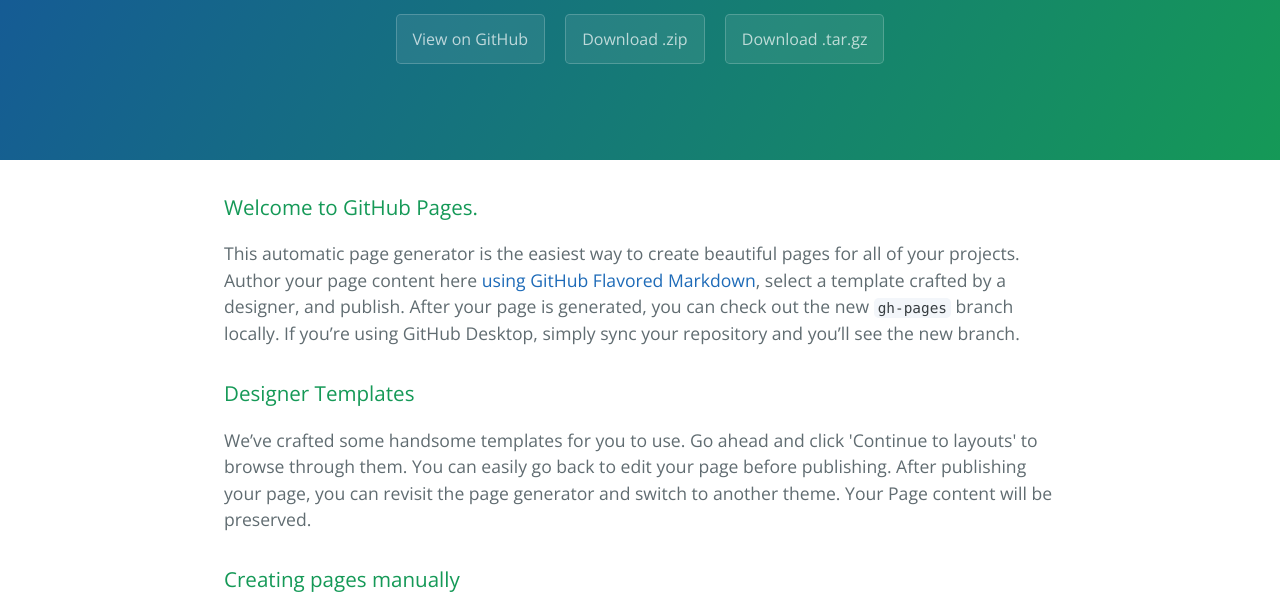
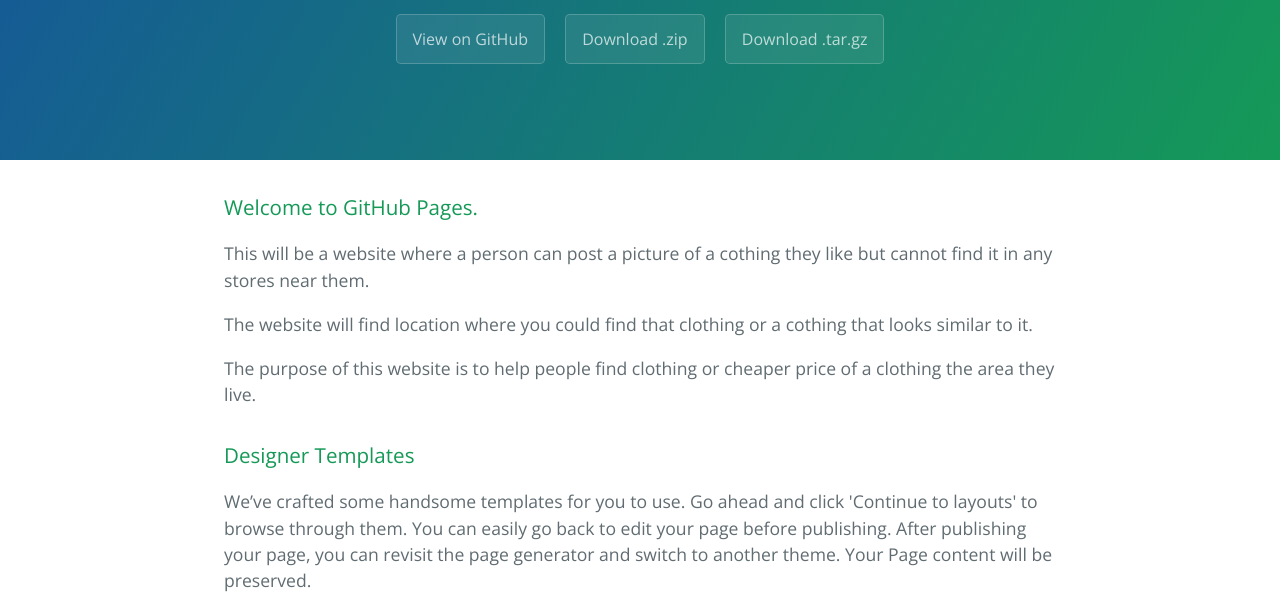
Before and after one commit to Vanshika1/CTD-Planning-Site---Vanshika-Grey, a plain HTML site: page index.html in a window 1280 px wide. Shown: the part 176-786 px from the top of the page. Drawn offline with nearby package versions, Linux system fonts and the light colour scheme.

Commit message:
Update index.html

```diff
--- a/index.html
+++ b/index.html
@@ -20,9 +20,11 @@
 
     <section class="main-content">
       <h3>
-<a id="welcome-to-github-pages" class="anchor" href="#welcome-to-github-pages" aria-hidden="true"><span class="octicon octicon-link"></span></a>Welcome to GitHub Pages.</h3>
+<a id="Find the Dress" class="anchor" href="#shoppingwebsite" aria-hidden="true"><span class="octicon octicon-link"></span></a>Welcome to GitHub Pages.</h3>
 
-<p>This automatic page generator is the easiest way to create beautiful pages for all of your projects. Author your page content here <a href="https://guides.github.com/features/mastering-markdown/">using GitHub Flavored Markdown</a>, select a template crafted by a designer, and publish. After your page is generated, you can check out the new <code>gh-pages</code> branch locally. If you’re using GitHub Desktop, simply sync your repository and you’ll see the new branch.</p>
+<p>This will be a website where a person can post a picture of a cothing they like but cannot find it in any stores near them.</p>
+<p>The website will find location where you could find that clothing or a cothing that looks similar to it.</p>
+<p>The purpose of this website is to help people find clothing or cheaper price of a clothing the area they live.</p>
 
 <h3>
 <a id="designer-templates" class="anchor" href="#designer-templates" aria-hidden="true"><span class="octicon octicon-link"></span></a>Designer Templates</h3>
```
